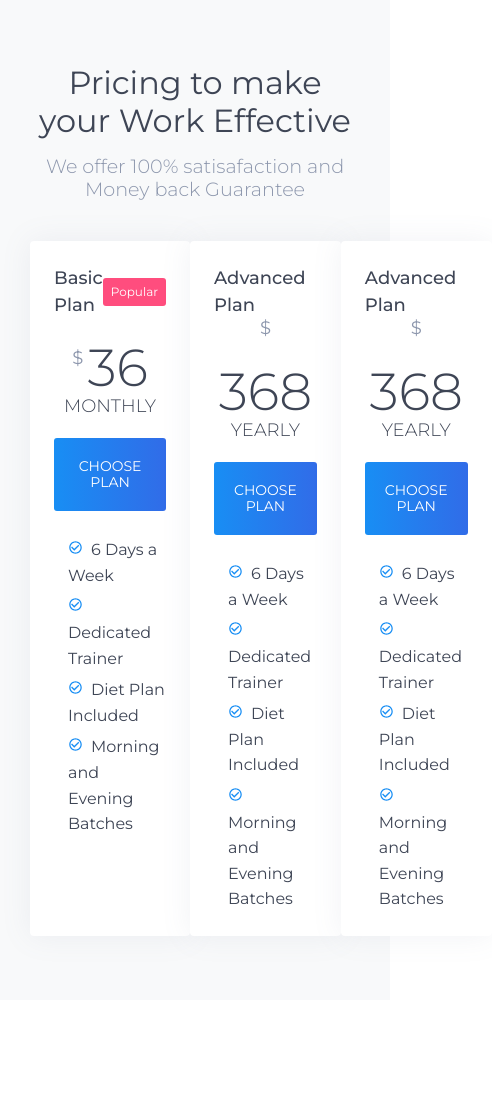
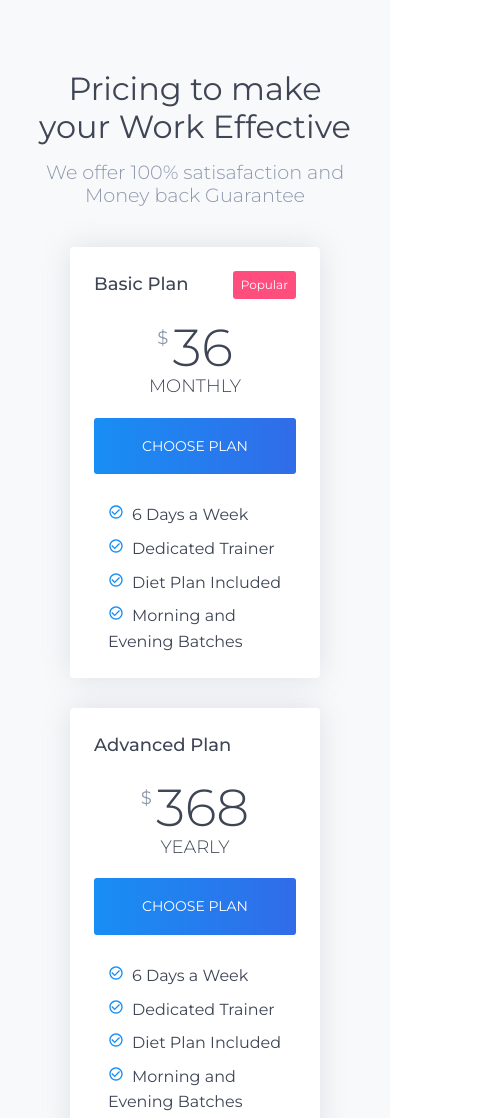
Before and after one commit to suiramus/sandbox20, a plain HTML site: page price/index.html in a window 390 px wide. Shown: the top 1118 px of the page, 492 px wide, since content can reach past the window. Before the commit the page ends 1000 px from the top, so only its background shows below. Drawn offline with Linux system fonts and the light colour scheme.

Commit message:
responsive cards

```diff
--- a/price/index.html
+++ b/price/index.html
@@ -64,27 +64,6 @@ https://snippets.wrappixel.com/nice-bootstrap-pricing-cards/
 			</div><!-- price-body -->
 		</div><!-- price-card -->
 
-		<div class="price-card">
-			<div class="price-card-header">
-				<h3 class="card-title">Advanced Plan</h3>
-				<!-- <span class="popular">Popular</span> -->
-			</div><!-- price-card-header -->
-			<div class="price-body">
-				<div class="price-box">
-					<sup>$</sup>
-					<span class="price-number">368</span>
-					<span class="period">Yearly</span>
-					<a href="#" class="price-button">Choose plan</a>
-				</div><!-- price-box -->
-				<ul class="price-list">
-					<li>6 Days a Week</li>
-					<li>Dedicated Trainer</li>
-					<li>Diet Plan Included</li>
-					<li>Morning and Evening Batches</li>
-				</ul>
-			</div><!-- price-body -->
-		</div><!-- price-card -->
-
 	</div><!-- row-prices -->
 
 </div>
--- a/price/style.css
+++ b/price/style.css
@@ -40,7 +40,7 @@ body {
 	font-family: "Montserrat", sans-serif;
 	color: var(--first-color);
 	font-weight: 400;
-	padding: 4rem 30px;
+	padding: 70px 30px;
 }
 
 .center-wrap {
@@ -74,14 +74,26 @@ body {
 .row-prices {
 	display: flex;
 	margin-top: 40px;
-	--width-2-col: calc(50% - 20px);
-	justify-content: space-between;
+	--width-2-col: calc(50% - 40px);
+	--width-2-col-mobile: calc(100% - 80px);
+	justify-content: space-around;
+	flex-wrap: wrap;
 }
 
 .row-prices-2 .price-card {
-	/*max-width: var(--width-2-col);
-	flex-basis: var(--width-2-col);*/
+	max-width: var(--width-2-col);
+	flex-basis: var(--width-2-col);
+	margin-bottom: 30px;
 }
+
+	@media screen and (max-width: 700px) {
+
+		.row-prices-2 .price-card {
+			max-width: var(--width-2-col-mobile);
+			flex-basis: var(--width-2-col-mobile);
+		}
+
+	} /* 700px media end */
 
 
 .price-card {
@@ -89,7 +101,7 @@ body {
 	color: var(--first-color);
 	padding: 1.5rem;
 	border-radius: 4px;
-	box-shadow: 0px 0px 30px rgba(115, 128, 157, 0.1);
+	box-shadow: 0px 0px 30px rgba(115, 128, 157, 0.2);
 	display: flex;
 	flex-direction: column;
 }
@@ -125,13 +137,29 @@ body {
 
 .price-body {
 	display: flex;
-	flex-direction: column;
+	/*flex-direction: column;*/
+	justify-content: space-between;
 	padding: 20px 0 0;
 }
 
 	.price-box {
 		text-align: center;
+		flex-basis: 50%;
+		margin-right: 30px;
 	}
+
+	@media screen and (max-width: 1024px) {
+
+		.price-body {
+			flex-direction: column;
+		}
+
+		.price-box {
+			flex-basis: 100%;
+			margin-right: 0;
+		}
+
+	} /* 1024px media end */
 
 	.price-box sup {
 		top: -22px;
@@ -188,17 +216,17 @@ ul.price-list {
 ul.price-list li {
 	display: block;
 	position: relative;
-	margin-top: 6px;
+	margin-top: 8px;
 }
 
 ul.price-list li:before {
 	content: "";
 	display: inline-block;
-	margin-top: 2px;
 	margin-right: 8px;
-	width: 15px;
-	height: 15px;
+	width: 16px;
+	height: 16px;
 	background-image: url("check-icon.svg");
 	background-size: cover;
 	background-repeat: no-repeat;
+	background-position: center bottomș
 }
```
